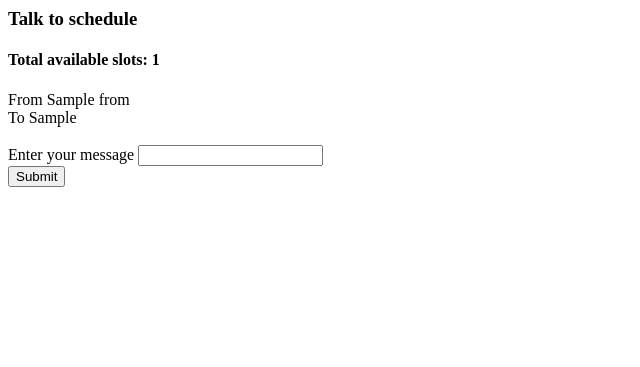
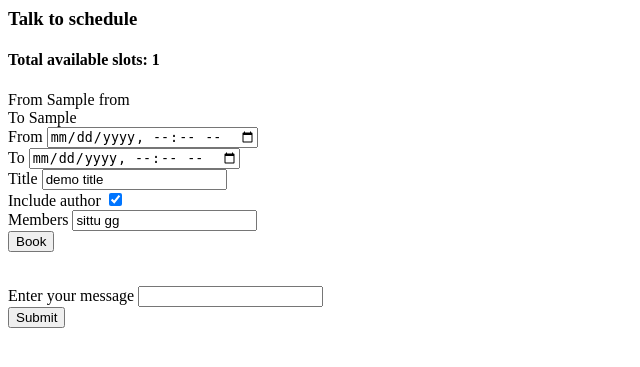
Before and after one commit to shivampip/calenapi, a Django app: page /bot/ in a window 1280 px wide. Shown: the top 367 px of the page, without its empty margins (0-640 px from the left). Run offline with Django 3.2, Linux system fonts and the light colour scheme; a database or web service that is not in the repository returns one stand-in record (values such as "Sample title"); data that the repository does not hold is empty.

Commit message:
nlp to book complete

```diff
--- a/calen/nlpviews.py
+++ b/calen/nlpviews.py
@@ -112,7 +112,7 @@ class Talk(APIView):
                     my_start= e_end
                     dsn= datetime.fromtimestamp(s_start)
                     den= datetime.fromtimestamp(e_end)
-                    value= {'from': str(dsn), 'to': str(den)}
+                    value= {'from': dsn.isoformat(), 'to': den.isoformat()}
                     result.append(value)
 
         return result
@@ -217,6 +217,7 @@ class Talk(APIView):
             res['time']= {'from':'2019-04-24T06:00', 'to': '2019-04-25T11:30'}
             res['duration']= 7100
 
+
             #############################
 
             result= self.process(res, request.user)
--- a/demo/templates/demo/talk.html
+++ b/demo/templates/demo/talk.html
@@ -8,6 +8,15 @@
             From {{ slot.from }}<br>
             To {{ slot.to }}<br>
             <!-- Book form HERE -->
+            <form action="http://localhost:8000/calen/mpe/" method="POST">
+            From <input type="datetime-local" name="date_start" value="{{slot.from}}"><br>
+            To <input type="datetime-local" name="date_end" value="{{slot.to}}"><br>
+            Title <input type="text" name="title" value="demo title"><br>
+            Include author <input type="checkbox" name="include_author" checked><br>
+            Members <input type="text" name="members" value="sittu gg"><br>
+            <input type="submit" value="Book">
+
+        </form>
             <br>
         {% endfor %}
 
```
Also changed, not shown: db.sqlite3.
